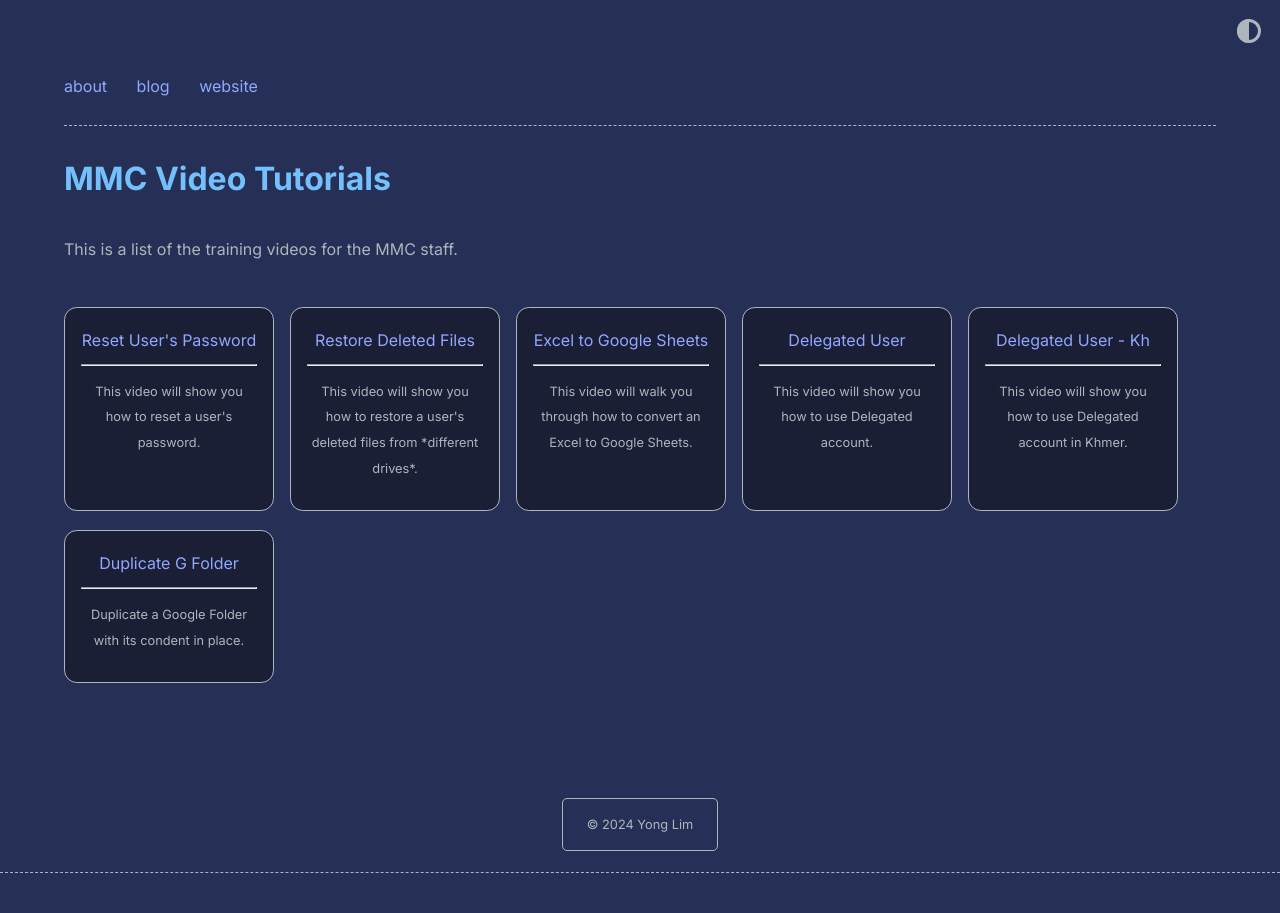
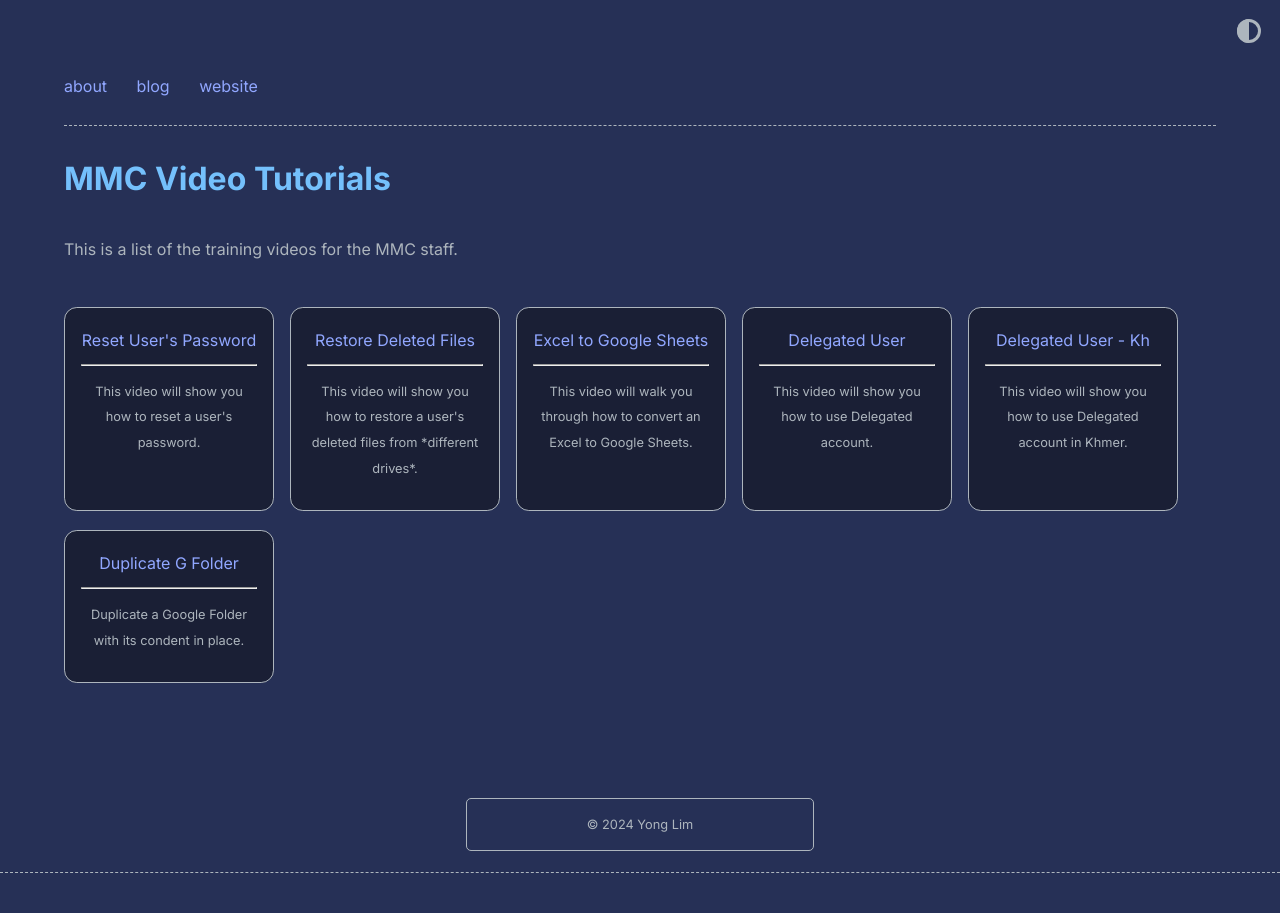
Before and after one commit to yong-lim/mmc-staff, a Jekyll site: the page built from index.md, in a window 1280 px wide. Built offline with Jekyll 4.4.1, drawn with Linux system fonts in a browser that asks for light colours.

Commit message:
Increase width of copyright footer

```diff
--- a/_sass/moonwalk.scss
+++ b/_sass/moonwalk.scss
@@ -196,7 +196,7 @@ p code, li code {
   border: 1px solid;
   border-color: var(--text);
   border-radius: 5px;
-  max-width: 10em;
+  max-width: 25em;
   a {
     color: var(--text);
     text-decoration: none;
```
